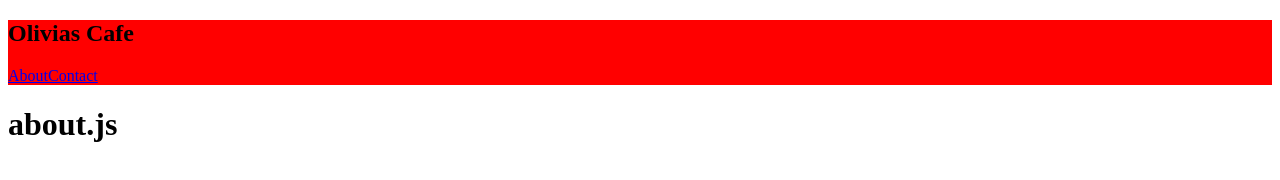
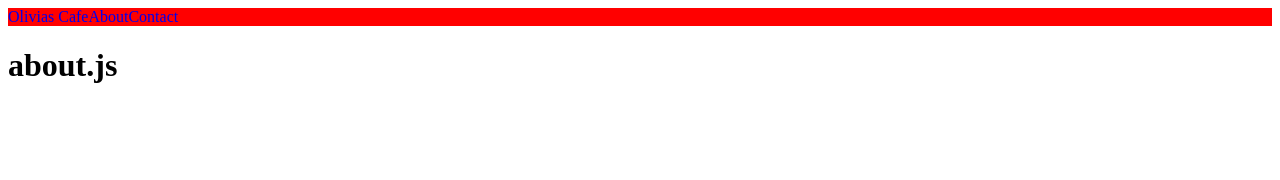
Before and after one commit to David-E-Alvarez/olivias_cafe, a Gatsby site: page /about in a window 1280 px wide. Built offline with nearby package versions, Linux system fonts and the light colour scheme; Gatsby itself is replaced by a stand-in of ours.

Commit message:
navs suck

```diff
--- a/src/components/header.js
+++ b/src/components/header.js
@@ -5,9 +5,9 @@ import { Link } from "gatsby"
 const Header = () => (
   <header>
     <nav>
-      <h1>Olivias Cafe</h1>
-      <Link to="/about/">About</Link>
-      <Link to="/contact/">Contact</Link>
+      <Link id="Link" to="/">Olivias Cafe</Link>
+      <Link style={{textDecoration: "none"}} to="/about/">About</Link>
+      <Link style={{textDecoration: "none"}} to="/contact/">Contact</Link>
     </nav>
   </header>
 )
--- a/src/styles/global.css
+++ b/src/styles/global.css
@@ -1,3 +1,6 @@
 nav{
     background-color: red;
 }
+#Link{
+    text-decoration: none;
+}
```
